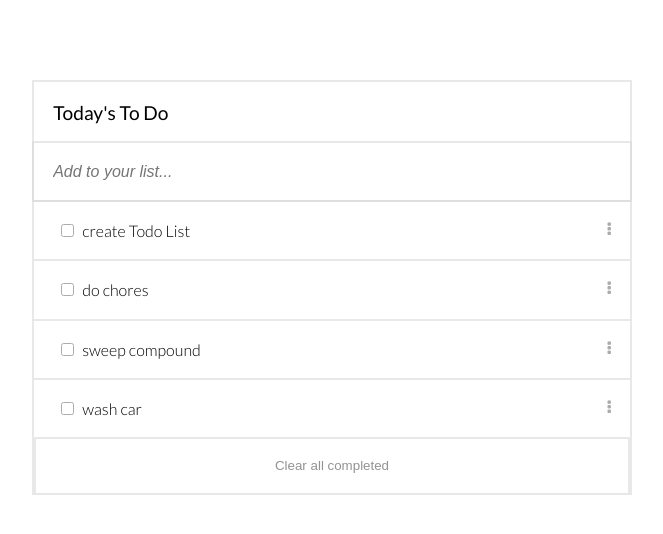
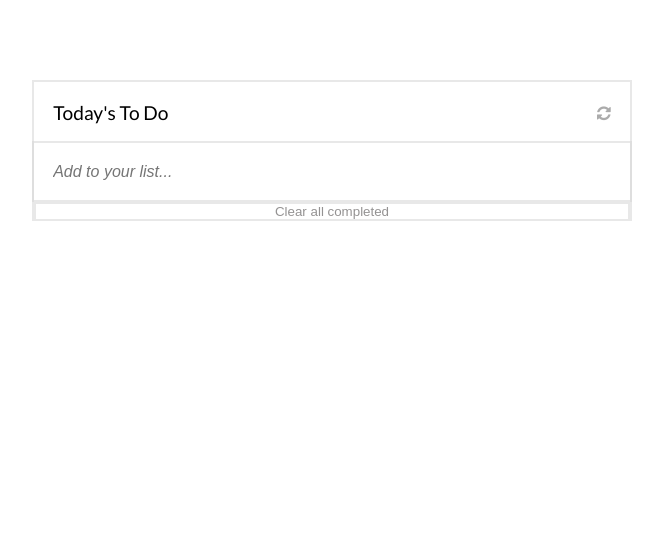
Before and after one commit to dselasea/todos, a website built with webpack: page src/index.html in a window 1280 px wide. Shown: the whole page, without its empty margins (308-971 px from the left). Built offline with nearby package versions, Linux system fonts and the light colour scheme.

Commit message:
Add class, add event listeners, modify button style

```diff
--- a/src/index.html
+++ b/src/index.html
@@ -10,13 +10,15 @@
 <body>
   <div class="container">
     <div class="todos">
-      <h1>Today's To Do</h1>
-      <form>
-        <input type="text" placeholder="Add to your list...">
+      <div class="heading">
+        <h1>Today's To Do</h1>
+        <i class="fa fa-refresh faspin"></i>
+      </div>
+      <form class="form"><input class="input" type="text" placeholder="Add to your list..." >
         <ul class="tasks-list">
         </ul>
-        <button>Clear all completed</button>
       </form>
+      <button class="clear">Clear all completed</button>
     </div>
   </div>
 </body>
--- a/src/index.js
+++ b/src/index.js
@@ -1,37 +1,44 @@
 import './style.css';
+import Todos from './todo';
 
-const tasks = [
-  {
-    description: 'create Todo List',
-    completed: false,
-    index: 1,
-  },
-  {
-    description: 'do chores',
-    completed: true,
-    index: 2,
-  },
-  {
-    description: 'sweep compound',
-    completed: false,
-    index: 3,
-  },
-  {
-    description: 'wash car',
-    completed: false,
-    index: 4,
-  },
-];
+let tasks = [];
+const clearTodos = document.querySelector('.clear');
+const taskList = document.querySelector('.tasks-list');
+const todoForm = document.querySelector('.form');
+const inputTodos = document.querySelector('.form .input');
 
-const taskList = document.querySelector('.tasks-list');
+todoForm.addEventListener('submit', (e) => {
+  let id = tasks.length + 1;
+  const todos = new Todos(id, inputTodos.value, false);
+  if(e.key = 'Enter'){
+    if(inputTodos.value){
+      tasks.push(todos);
+      clearInput();
+      todoList(tasks);
+    }
+  }
+  e.preventDefault();
+})
 
 const todoList = (tasks) => {
   let htmlList = '';
   for (let i = 0; i < tasks.length; i += 1) {
-    htmlList += `<li id=${tasks[i].index}><label class="check-container"><input type="checkbox" >${tasks[i].description}</label><i class="fa fa-ellipsis-v"></i></li>`;
+    htmlList += `<li id=${tasks[i].index}><label class="check-container"><input type="checkbox" >${tasks[i].description}</label><i class="fa fa-ellipsis-v fav"></i></li>`;
   }
 
-  taskList.innerHTML = (htmlList);
+  taskList.innerHTML = htmlList;
 };
 
-todoList(tasks);
+// Clear Todos
+const clearInput = () => {
+  inputTodos.value = '';
+}
+
+// Clear all todos
+clearTodos.addEventListener('click', (e) => {
+    console.log(e.target.className);
+    if(e.target.className === 'clear'){
+      taskList.innerHTML = '';
+      tasks = [];
+    }
+})
--- a/src/style.css
+++ b/src/style.css
@@ -22,14 +22,20 @@ body {
   margin: 0 auto;
 }
 
-.todos h1 {
+.todos .heading h1 {
   font-size: 1.2rem;
   font-weight: 400;
 }
 
+.heading {
+  display: flex;
+  justify-content: space-between;
+  align-items: center;
+}
+
 .todos h1,
 ul li,
-form > input,
+form .input,
 form button {
   padding: 1.2rem;
 }
@@ -40,7 +46,7 @@ ul li {
   font-weight: 300;
 }
 
-form > input {
+.input {
   width: 100%;
   border: none;
   outline: 2px solid rgba(217, 217, 217, 0.595);
@@ -58,13 +64,20 @@ ul li .check-container {
   padding-left: 0.5rem;
 }
 
-.fa {
+.fav {
   float: right;
   color: rgba(144, 144, 144, 0.759);
   cursor: move;
 }
 
-form button {
+.faspin {
+  font-size: 1rem;
+  padding-right: 1.2rem;
+  color: rgba(144, 144, 144, 0.759);
+  cursor: pointer;
+}
+
+.clear {
   width: 100%;
   border: 2px solid rgba(217, 217, 217, 0.595);
   background-color: #fff;
--- /dev/null
+++ b/src/todo.js
@@ -0,0 +1,9 @@
+class Todos {
+  constructor(index, description, completed){
+    this.index = index;
+    this.description = description;
+    this.completed = completed;
+  }
+}
+
+module.exports = Todos;
```
